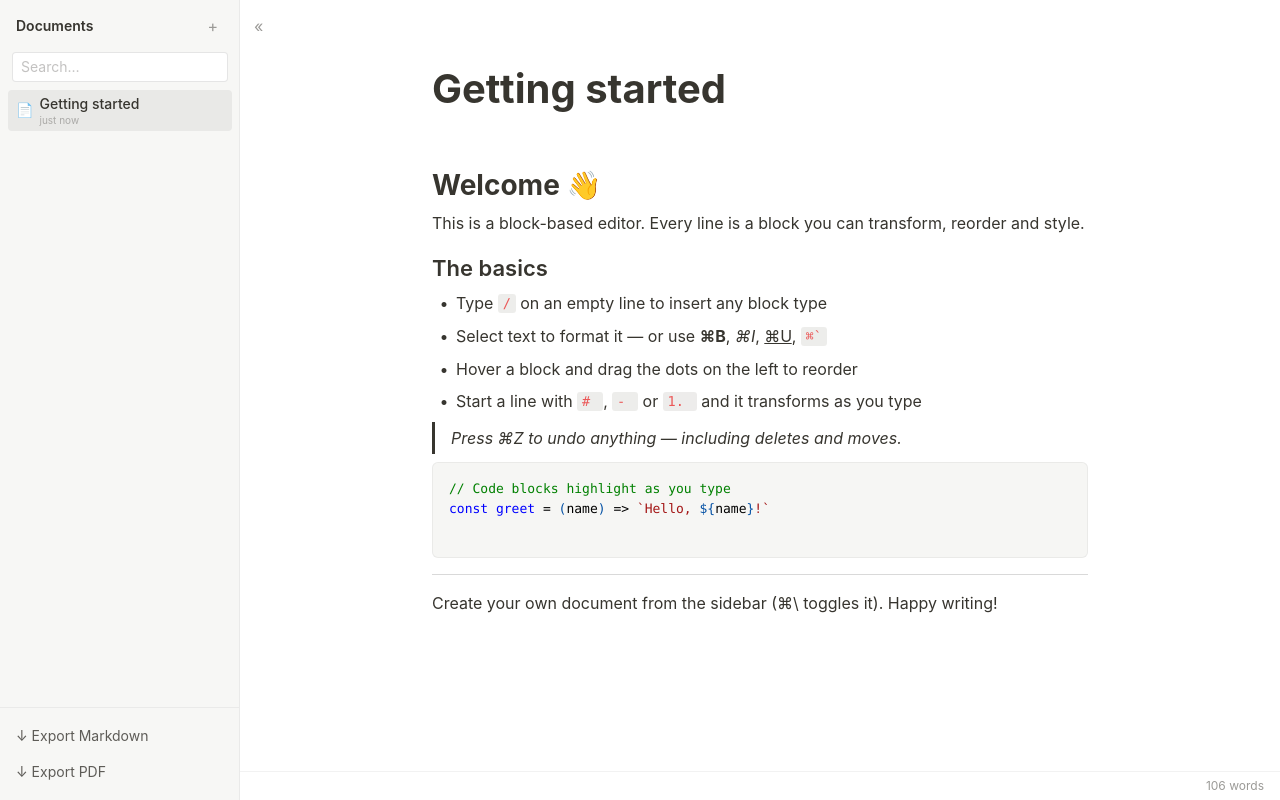
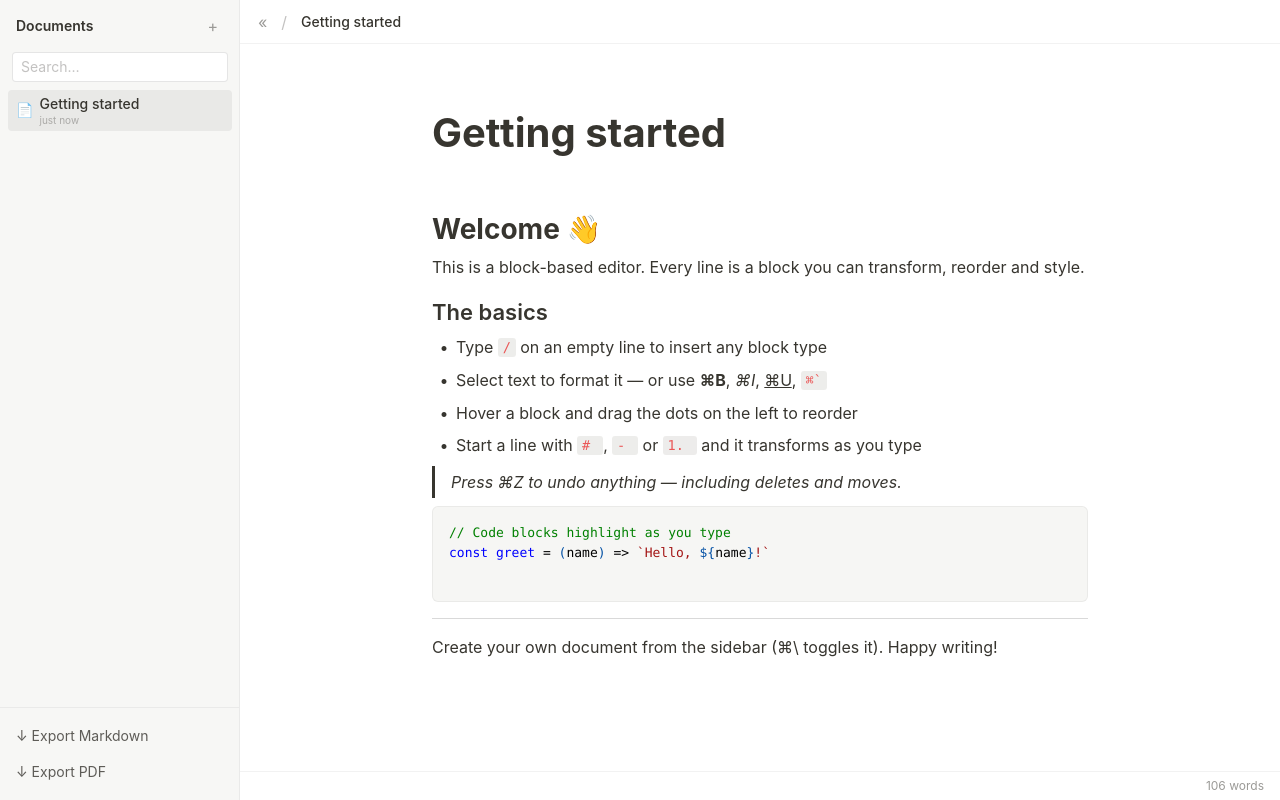
Before and after one commit to shreywadmalwar/notion-block-editor, a React (Vite) app: page / in a window 1280 px wide. Built offline with nearby package versions, Linux system fonts and the light colour scheme.

Commit message:
feat: top nav bar with inline document rename
Sidebar toggle and save indicator move into a proper nav bar carrying a
breadcrumb-style title input — the same state as the canvas title, so
renaming works from either, even with the canvas title scrolled away.

```diff
--- a/src/App.jsx
+++ b/src/App.jsx
@@ -5,6 +5,7 @@
 
 import { useCallback, useEffect, useState } from 'react'
 import Sidebar from './components/Sidebar'
+import NavBar from './components/NavBar'
 import Editor from './components/Editor'
 import { useAutoSave } from './hooks/useAutoSave'
 import { listDocuments, loadDocument, createDocument, createStarterDocument, deleteDocument, saveDocument } from './services/storage'
@@ -104,25 +105,17 @@ export default function App() {
       />
 
       <main className="relative flex min-w-0 flex-1 flex-col">
-        {/* Sidebar toggle + save indicator float in the top corner, outside
-            the writing column, so the canvas itself stays empty. */}
-        <div className="print-hidden absolute left-2 top-2 z-10 flex items-center gap-2">
-          <button
-            onClick={() => setSidebarOpen((o) => !o)}
-            title={sidebarOpen ? 'Collapse sidebar' : 'Open sidebar'}
-            className="rounded p-1.5 text-ink-light hover:bg-black/5 hover:text-ink"
-          >
-            {sidebarOpen ? '«' : '☰'}
-          </button>
-          {/* Autosave is invisible while it works — status changes draw the
-              eye, and "Saving…/Saved" flicker on every pause is noise. Only
-              failure deserves attention. */}
-          {saveStatus === 'error' && (
-            <span className="rounded bg-red-50 px-2 py-0.5 text-xs text-red-600">
-              Couldn&apos;t save — storage may be full
-            </span>
-          )}
-        </div>
+        {/* Nav bar carries the sidebar toggle, the renamable breadcrumb
+            title (same state as the canvas title — edit either) and the
+            save-failure indicator. Routine saves stay invisible: status
+            flicker on every pause is noise, only failure deserves the eye. */}
+        <NavBar
+          sidebarOpen={sidebarOpen}
+          onToggleSidebar={() => setSidebarOpen((o) => !o)}
+          title={doc.title}
+          onTitleChange={onTitleChange}
+          saveStatus={saveStatus}
+        />
 
         <Editor
           key={doc.id}
--- /dev/null
+++ b/src/components/NavBar.jsx
@@ -0,0 +1,46 @@
+// The top chrome above the editor: sidebar toggle, a breadcrumb-style
+// document title that renames inline, and the save-failure indicator.
+//
+// The title here is the same state as the big canvas title — editing either
+// updates both live. Notion does exactly this, and it matters: when the
+// canvas title has scrolled away, the nav bar is how you still know (and
+// change) what document you're in.
+
+export default function NavBar({ sidebarOpen, onToggleSidebar, title, onTitleChange, saveStatus }) {
+  return (
+    <nav className="print-hidden flex h-11 shrink-0 items-center gap-2 border-b border-black/5 bg-paper px-3">
+      <button
+        onClick={onToggleSidebar}
+        title={`${sidebarOpen ? 'Collapse' : 'Open'} sidebar (⌘\\)`}
+        className="rounded p-1.5 text-ink-light hover:bg-black/5 hover:text-ink"
+      >
+        {sidebarOpen ? '«' : '☰'}
+      </button>
+
+      <span className="select-none text-ink-light/60">/</span>
+
+      {/* Inline rename: an undecorated input that reveals itself as editable
+          on hover/focus. Sized to its content so the breadcrumb hugs the
+          text like a label rather than stretching across the bar. */}
+      <input
+        value={title}
+        onChange={(e) => onTitleChange(e.target.value)}
+        onKeyDown={(e) => {
+          if (e.key === 'Enter' || e.key === 'Escape') e.currentTarget.blur()
+        }}
+        placeholder="Untitled"
+        aria-label="Document title"
+        size={Math.max((title || 'Untitled').length, 4)}
+        className="max-w-[50vw] rounded px-1.5 py-0.5 text-sm font-medium text-ink outline-none bg-transparent hover:bg-black/[0.04] focus:bg-black/[0.04] placeholder:text-ink-light/60"
+      />
+
+      <div className="ml-auto flex items-center gap-2">
+        {saveStatus === 'error' && (
+          <span className="rounded bg-red-50 px-2 py-0.5 text-xs text-red-600">
+            Couldn&apos;t save — storage may be full
+          </span>
+        )}
+      </div>
+    </nav>
+  )
+}
```
